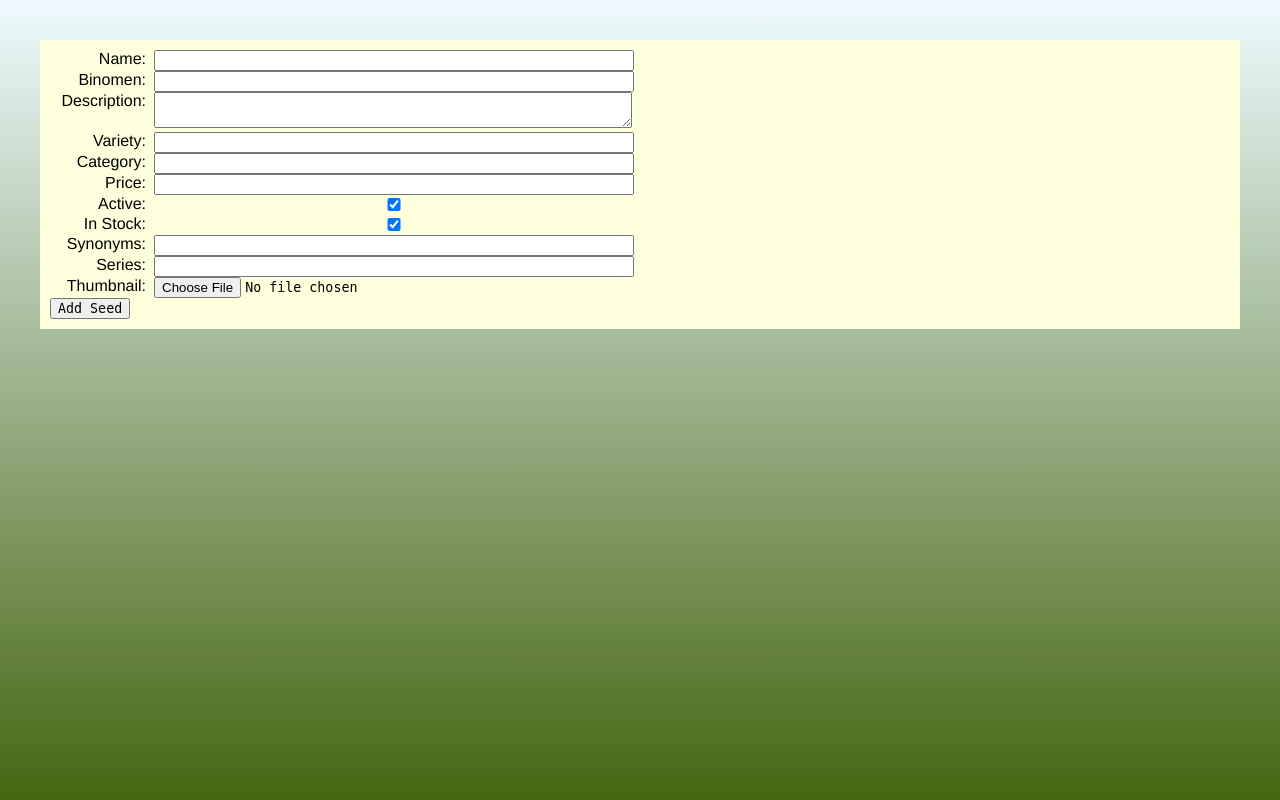
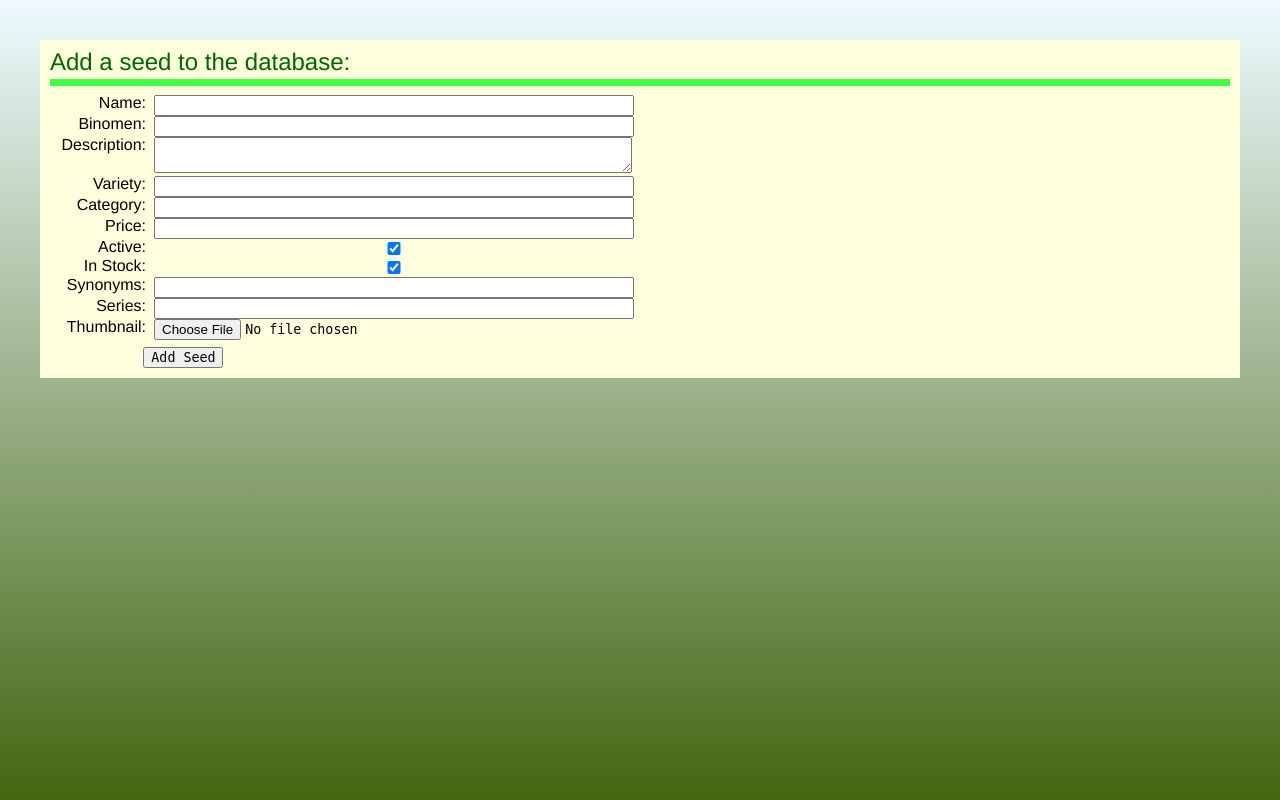
Before and after one commit to TheLetterN/sgs-flask, a Flask app: page /manage/addseed in a window 1280 px wide. Run offline with Flask 2, Linux system fonts and the light colour scheme; some libraries are stand-ins or nearby versions.

Commit message:
Did a bit more CSS and added an actual h1 title to addseed.html.

```diff
--- a/app/static/css/main.css
+++ b/app/static/css/main.css
@@ -1,3 +1,53 @@
+/* http://meyerweb.com/eric/tools/css/reset/
+   v2.0 | 20110126
+   License: none (public domain)
+*/
+
+html, body, div, span, applet, object, iframe,
+h1, h2, h3, h4, h5, h6, p, blockquote, pre,
+a, abbr, acronym, address, big, cite, code,
+del, dfn, em, img, ins, kbd, q, s, samp,
+small, strike, strong, sub, sup, tt, var,
+b, u, i, center,
+dl, dt, dd, ol, ul, li,
+fieldset, form, label, legend,
+table, caption, tbody, tfoot, thead, tr, th, td,
+article, aside, canvas, details, embed,
+figure, figcaption, footer, header, hgroup,
+menu, nav, output, ruby, section, summary,
+time, mark, audio, video {
+        margin: 0;
+        padding: 0;
+        border: 0;
+        font-size: 100%;
+        font: inherit;
+        vertical-align: baseline;
+}
+/* HTML5 display-role reset for older browsers */
+article, aside, details, figcaption, figure,
+footer, header, hgroup, menu, nav, section {
+        display: block;
+}
+body {
+        line-height: 1;
+}
+ol, ul {
+        list-style: none;
+}
+blockquote, q {
+        quotes: none;
+}
+blockquote:before, blockquote:after,
+q:before, q:after {
+        content: '';
+        content: none;
+}
+table {
+        border-collapse: collapse;
+        border-spacing: 0;
+}
+/* end reset */
+
 html {
     height: 100%;
     background: linear-gradient(#eefaff, #446611);
@@ -12,6 +62,17 @@ body {
     padding: 10px;
     background-color: #feffdd;
 }
+
+h1 {
+    color: #060;
+    border-bottom: 0.3em solid #4f4;
+    padding-bottom: 0.2em;
+    margin-bottom: 0.4em;
+    font-size: 1.5em;
+}
+
+
+/* form elements */
 label {
     float: left;
     text-align: right;
@@ -22,17 +83,17 @@ input, textarea {
     width: 40%;
     font-family: monospace;
 }
-input:focus {
+input:focus, textarea:focus {
     background-color: #ffff99;
 }
 input.submit {
     width: 6em;
+    margin-left: 7em;
+   margin-top: 0.5em;
 }
-
 label:after {
     content: ": ";
 }
-
 .error {
     background-color: #faa;
 }
--- a/app/templates/addseed.html
+++ b/app/templates/addseed.html
@@ -1,5 +1,6 @@
 {% extends "layout.html" %}
 {% block content %}
+<h1>Add a seed to the database:</h1>
 <form method="POST" action="{{ url_for('manage', action='addseed') }}">
     {{ form.hidden_tag() }}
     {{ form.name.label }}
```
